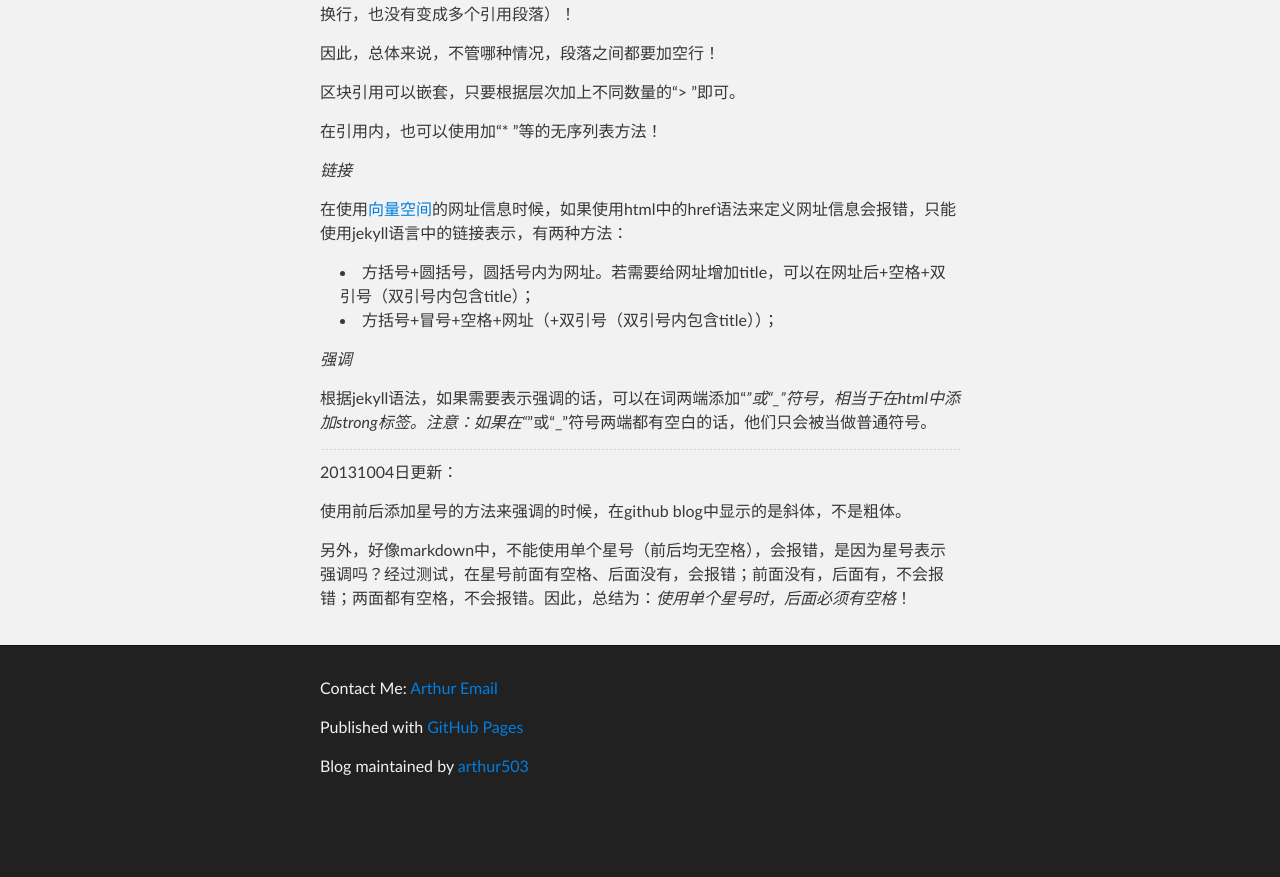
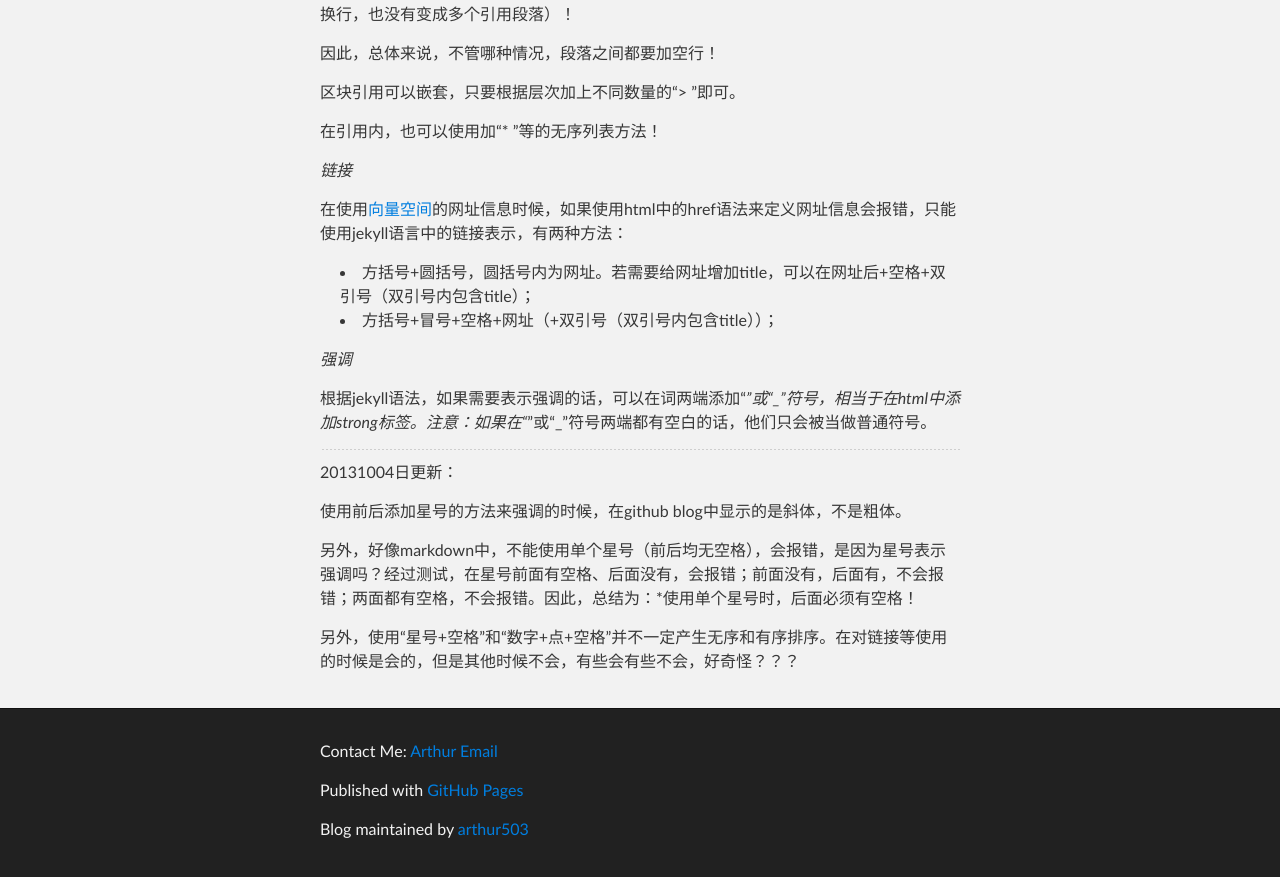
Before and after one commit to arthur503/blog, a Jekyll site: the page built from _posts/technology/2013-09-25-learn-css-and-jekyll.md, in a window 1280 px wide and 900 px high, scrolled down 2832 px. Shown: the top 877 px of the window. Built offline with Jekyll 4.4.1, drawn with Linux system fonts in a browser that asks for light colours; before the commit the page ends 3669 px from its top, so only the background shows below that.

Commit message:
new post

```diff
--- a/_posts/technology/2013-09-25-learn-css-and-jekyll.md
+++ b/_posts/technology/2013-09-25-learn-css-and-jekyll.md
@@ -114,4 +114,6 @@ jekyll中，可以使用“数字+.+空格”来表示有序列表。并且，
 
 使用前后添加星号的方法来强调的时候，在github blog中显示的是斜体，不是粗体。
 
-另外，好像markdown中，不能使用单个星号（前后均无空格），会报错，是因为星号表示强调吗？经过测试，在星号前面有空格、后面没有，会报错；前面没有，后面有，不会报错；两面都有空格，不会报错。因此，总结为：*使用单个星号时，后面必须有空格*！
+另外，好像markdown中，不能使用单个星号（前后均无空格），会报错，是因为星号表示强调吗？经过测试，在星号前面有空格、后面没有，会报错；前面没有，后面有，不会报错；两面都有空格，不会报错。因此，总结为：*使用单个星号时，后面必须有空格！
+
+另外，使用“星号+空格”和“数字+点+空格”并不一定产生无序和有序排序。在对链接等使用的时候是会的，但是其他时候不会，有些会有些不会，好奇怪？？？
```
Also changed, not shown: _posts/technology/2013-10-04-Statistical-Methods-appendix-optimization-problem.md (+14 -3 lines).
